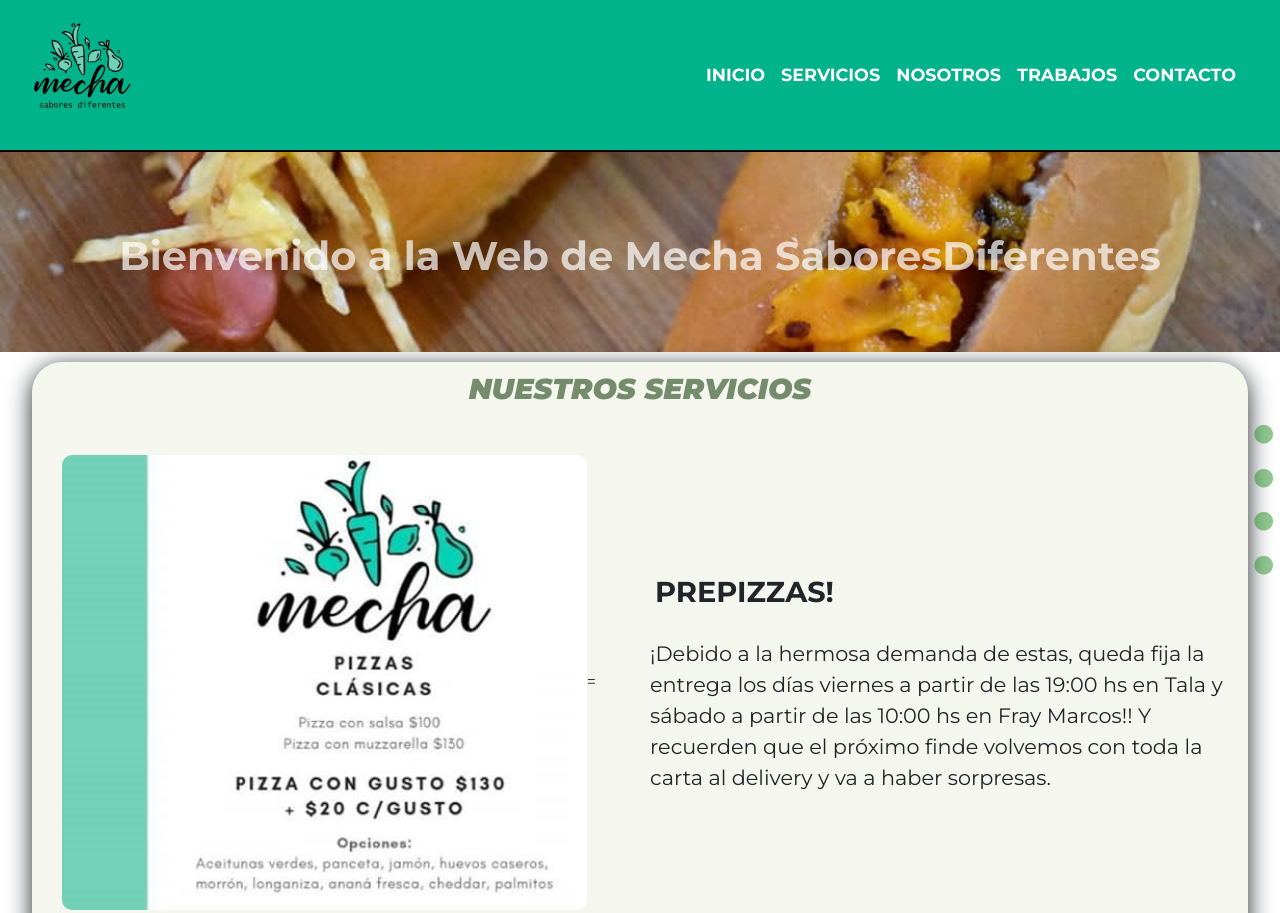
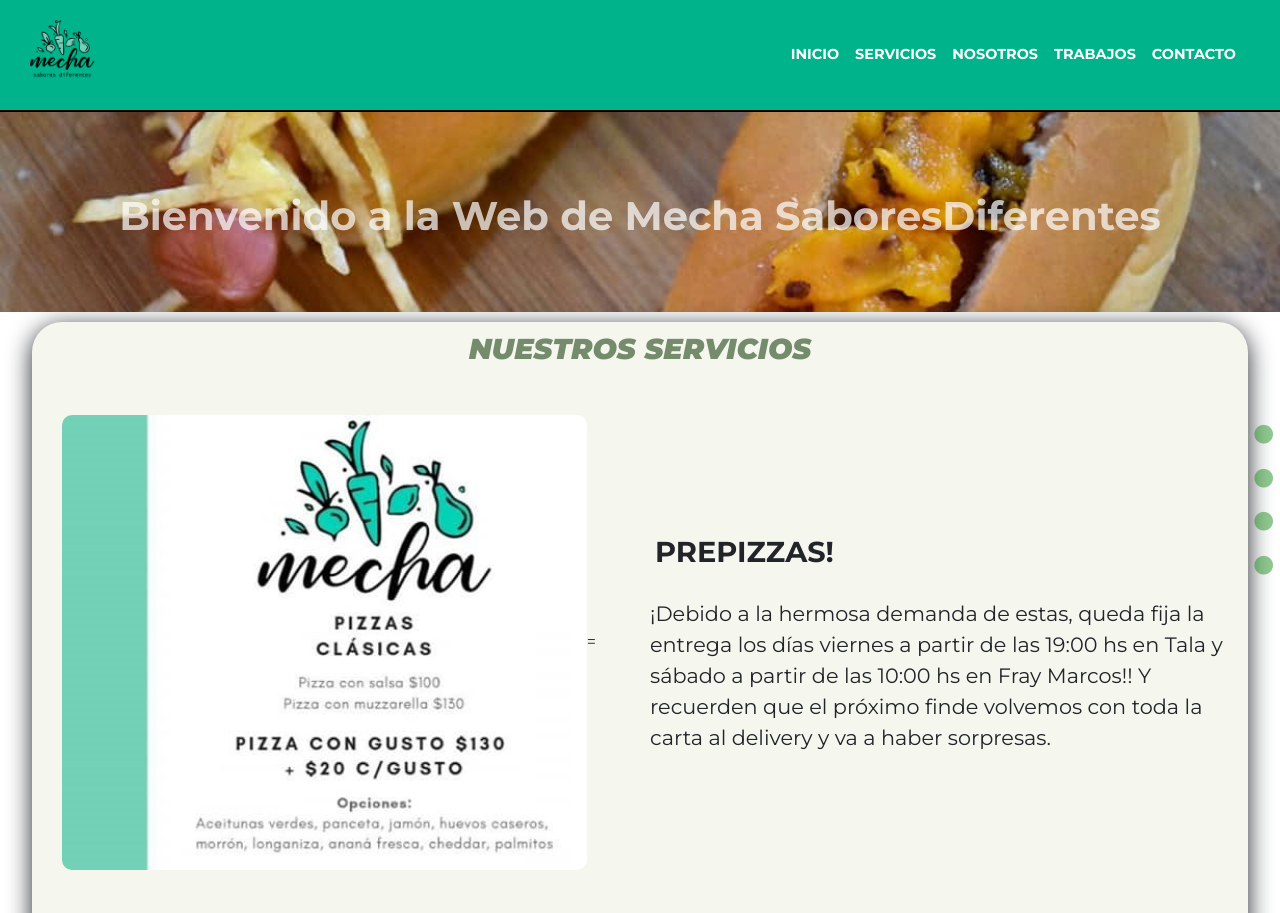
Before and after one commit to MelianGithub/MechaSaboresDiferentes, a website: page index.html in a window 1280 px wide. Shown: the top 913 px of the page. Drawn offline with nearby package versions, Linux system fonts and the light colour scheme.

Commit message:
Cambiando Header

```diff
--- a/scss/components/_header.scss
+++ b/scss/components/_header.scss
@@ -11,7 +11,7 @@
     }
 
     .logo__img {
-        width: 140px;
+        width: 100px;
         border-radius: 50%;
         padding: 10px;
         transition: all .3s ease;
@@ -29,7 +29,7 @@
     .nav-item {
         .nav-link {
             color: white;
-            font-size: nth($font-size, 6);
+            font-size: nth($font-size, 4);
             font-weight: bold;
             cursor: pointer;
             transition: all .3s;
```
Also changed, not shown: css/style.css.
